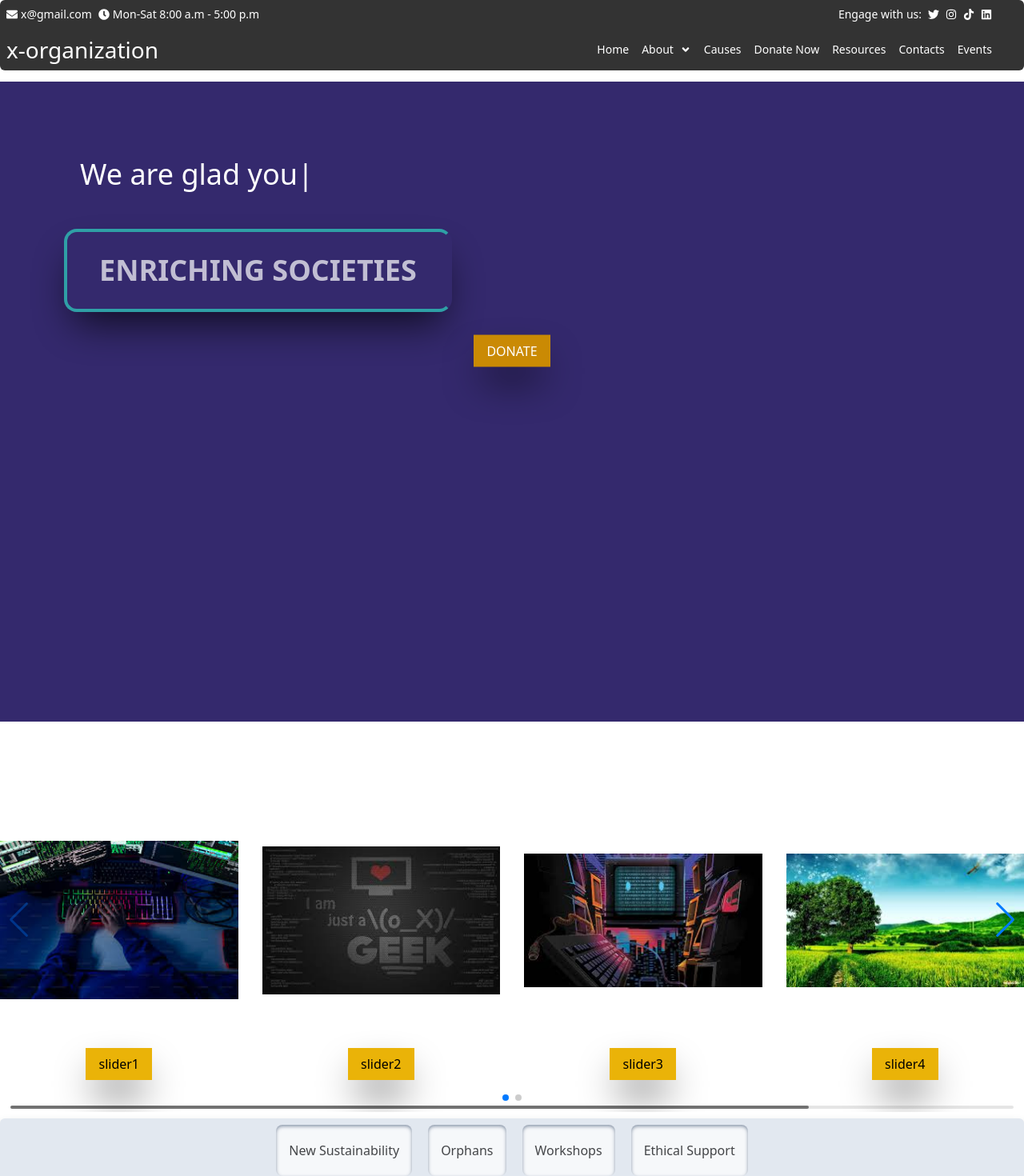
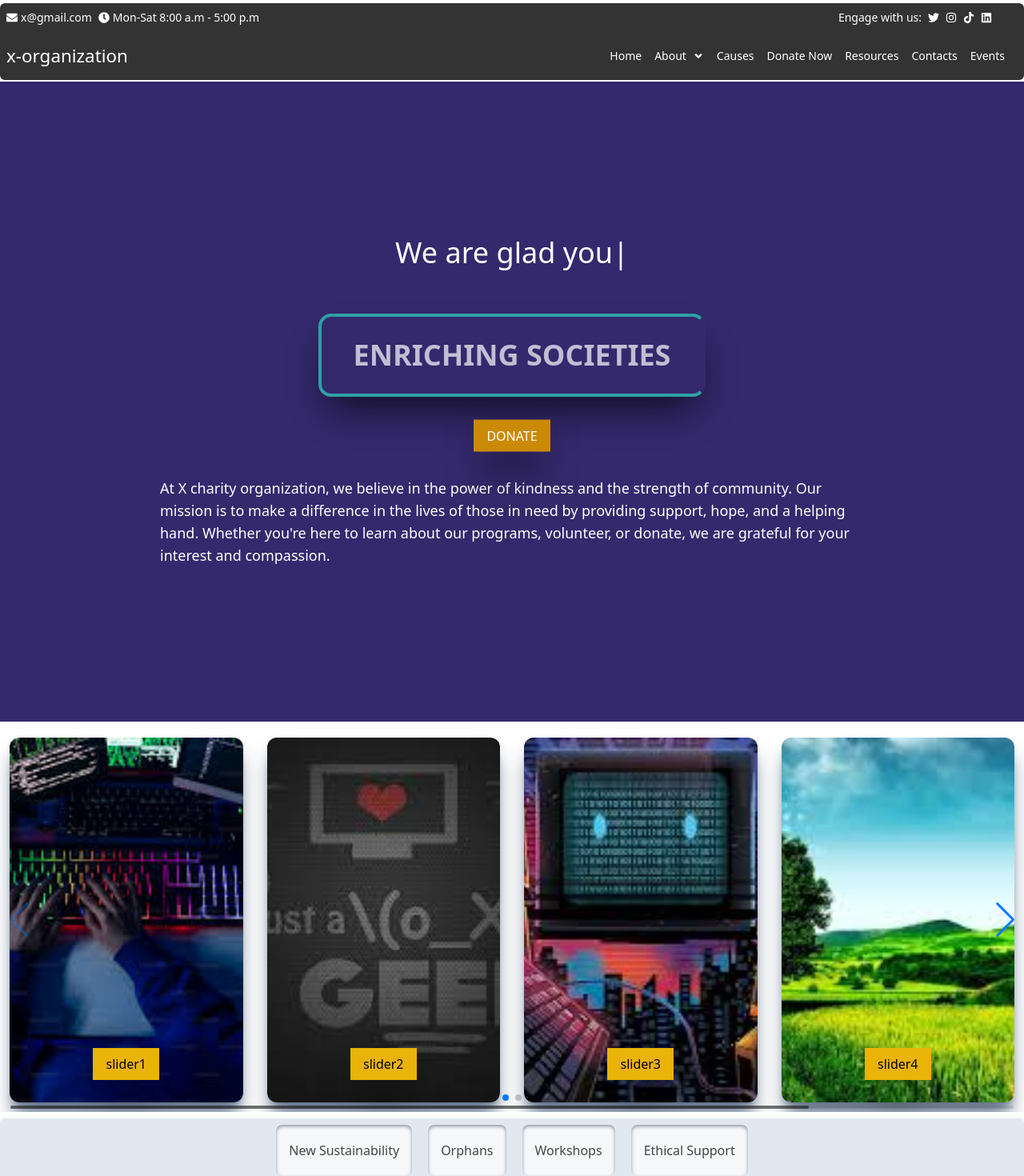
Before and after one commit to Anthony-mbaya/charity-site, a React (Vite) app: page / in a window 1280 px wide. Shown: the top 1470 px of the page at 80% size. Built offline with nearby package versions, Linux system fonts and the light colour scheme.

Commit message:
completed homepage mobile responsivity

```diff
--- a/src/components/dynamic_info/home_section.jsx
+++ b/src/components/dynamic_info/home_section.jsx
@@ -10,7 +10,7 @@ import { Navigation, Pagination, Scrollbar } from "swiper/modules";
 import slider_image_list from "./slider_images";
 import { updatesData } from "./updates";
 import { FaCalendar, FaDollarSign } from "react-icons/fa";
-import { ReactTyped } from 'react-typed';
+import { ReactTyped } from "react-typed";
 export const HomeSection = () => {
   return (
     <div className="home-section">
@@ -19,6 +19,13 @@ export const HomeSection = () => {
         <TypedComponent />
         <h1>ENRICHING SOCIETIES</h1>
         <button>DONATE</button>
+        <p className="image-container-text">
+          At <b>X charity organization</b>, we believe in the power of kindness and the
+          strength of community. Our mission is to make a difference in the
+          lives of those in need by providing support, hope, and a helping hand.
+          Whether you're here to learn about our programs, volunteer, or donate,
+          we are grateful for your interest and compassion.
+        </p>
       </div>
       {/* image slider with links to specific */}
       <ImageSlider />
@@ -69,16 +76,16 @@ export const HomeSection = () => {
     </div>
   );
 };
-function TypedComponent(){
-    return(
+function TypedComponent() {
+  return (
     <ReactTyped
-        strings={['Welcome to our website', 'We are glad you are here']}
+      strings={["Welcome to our website", "We are glad you are here"]}
       typeSpeed={100}
       backSpeed={50}
       loop
       className="typed-text"
     />
-    )
+  );
 }
 
 // image slider component
@@ -86,20 +93,29 @@ function ImageSlider() {
   return (
     <Swiper
       spaceBetween={30}
-      slidesPerView={4}
+      slidesPerView={1}
       navigation
       modules={[Navigation, Pagination, Scrollbar]}
       scrollbar={{ draggable: true }}
       pagination={{ clickable: true }}
       autoplay={{ delay: 500 }}
       className="mySwiper"
+      breakpoints={{
+        640: {
+          slidesPerView: 2,
+        },
+        768: {
+          slidesPerView: 3,
+        },
+        1024: {
+          slidesPerView: 4,
+        },
+      }}
     >
       {slider_image_list.map((image, index) => (
         <SwiperSlide key={index} className="swiperSlide">
           <img src={image.image} alt={image.alt} />
-          <button>
-            {image.btn_text}
-          </button>
+          <button>{image.btn_text}</button>
           <p>{image.text}</p>
         </SwiperSlide>
       ))}
@@ -125,7 +141,7 @@ function EventsTable() {
           <td>10:00 AM - 12:00 PM</td>
           <td>12/12/2024</td>
         </tr>
-        <hr />
+
         <tr>
           <td>Event 2</td>
           <td>12:00 AM - 2:00 PM</td>
--- a/src/components/footer.jsx
+++ b/src/components/footer.jsx
@@ -30,7 +30,7 @@ export const Footer = () => {
       {/* footer reach us section */}
       <div className="footer-reach-us">
         <h2>Reach us</h2>
-        <span>
+        <span className='reach-us-input' >
             <input type="email" name="email"  />
             <button>send</button>
         </span>
--- a/src/components/navbar.jsx
+++ b/src/components/navbar.jsx
@@ -1,19 +1,43 @@
 import { NavLink } from "react-router-dom";
-import { FaAngleDown, FaAngleUp } from 'react-icons/fa';
+import { FaAngleDown, FaHamburger, FaTimes } from "react-icons/fa";
 import { useState } from "react";
 export const Navbar = () => {
-    const [showArrow, setShowArrow] = useState(false);
+  const [showArrow, setShowArrow] = useState(false);
+  const [showMenu, setShowMenu] = useState(true);
   // component to handle single list item on navbar
+  const handleArrow = (e) => {
+    e.preventDefault();
+    setShowArrow((prev) => !prev);
+  };
+  const handleMouseEnter = () => {
+    setShowArrow(true);
+  };
+  const handleMouseLeave = () => {
+    setShowArrow(false);
+  };
   function NavListLink({ text, link, dropDown }) {
     return (
-      <li className="nav-link">
-        <NavLink to={link} className={'link'}>{text}
-            {dropDown && (
-                <FaAngleDown className="arrow-icon" onClick={() => setShowArrow(!showArrow)} />
-                )}
+      <li
+        className="nav-link"
+        onMouseEnter={dropDown ? handleMouseEnter : null}
+        onMouseLeave={dropDown ? handleMouseLeave : null}
+        //onClick={dropDown ? handleArrow : null}
+      >
+        <NavLink
+          to={link}
+          className={"link"}
+          onClick={dropDown ? handleArrow : null}
+        >
+          {text}
+          {dropDown && (
+            <FaAngleDown
+              className={`'arrow-icon' ${showArrow ? "rotate-180" : ""}`}
+              onClick={handleArrow}
+            />
+          )}
         </NavLink>
         {/*dropdown feature when user hovers on the link*/}
-        {dropDown && dropDown.length > 0 ? (
+        {dropDown && dropDown.length > 0 && showArrow ? (
           <ul className="dropdown">
             {dropDown.map((item, index) => (
               <li key={index}>
@@ -27,9 +51,41 @@ export const Navbar = () => {
       </li>
     );
   }
+  //component handling toggle sidebar
+  const toggleBar = () => {
+    setShowMenu(!showMenu);
+  };
+  function SideBar() {
+    return (
+      <div className="sidebar">
+        <ul className="nav-links">
+          <span className="close-sidebar">
+            <FaTimes size={30} onClick={toggleBar} />
+          </span>
+          <NavListLink link={"/"} text={"Home"} />
+          <NavListLink
+            link={"/about"}
+            text={"About"}
+            dropDown={[
+              { link: "/team", text: "Team" },
+              { link: "/contact", text: "Contact" },
+            ]}
+          />
+          <NavListLink link={"/causes"} text={"Causes"} />
+          <NavListLink link={"/donate-now"} text={"Donate Now"} />
+          <NavListLink link={"/resources"} text={"Resources"} />
+          <NavListLink link={"/contacts"} text={"Contacts"} />
+          <NavListLink link={"/events"} text={"Events"} />
+        </ul>
+      </div>
+    );
+  }
   return (
     <nav className="nav-container">
-      <div className="title">x-organization</div>
+      <h1 className="title">x-organization</h1>
+      <span className="hamburger-tag">
+        {showMenu && <FaHamburger onClick={toggleBar} size={25} />}
+      </span>
       <ul className="nav-links">
         <NavListLink link={"/"} text={"Home"} />
         <NavListLink
@@ -46,6 +102,7 @@ export const Navbar = () => {
         <NavListLink link={"/contacts"} text={"Contacts"} />
         <NavListLink link={"/events"} text={"Events"} />
       </ul>
+      {!showMenu && <SideBar />}
     </nav>
   );
 };
--- a/src/index.css
+++ b/src/index.css
@@ -3,20 +3,22 @@
 @tailwind utilities;
 
 .home-container{
-  @apply container mx-auto py-1
+  @apply w-full sm:container mx-auto py-1
 }
 /* platform links */
 .platform-links{
-  @apply container bg-black bg-opacity-80 text-white text-sm fixed top-0 left-0 right-0 mx-auto flex justify-between p-2 rounded-md rounded-b-none z-10
+  @apply w-screen h-fit sm:container bg-black bg-opacity-80 text-white;
+  @apply text-sm fixed top-1 inset-0 sm:mx-auto sm:flex justify-center sm:justify-between;
+  @apply p-2 sm:rounded-md sm:rounded-b-none z-10;
 }
 .platform-links1{
-  @apply flex gap-2
+  @apply flex justify-start gap-2
 }
 .platform-links1 span{
   @apply flex gap-1 justify-center items-center
 }
 .platform-links2 ul{
-  @apply flex gap-2 justify-center items-center px-8
+  @apply hidden sm:flex gap-2 justify-center items-center sm:px-8
 }
 .platform-links2 ul li:first-child{
   @apply hover:text-white cursor-text
@@ -26,13 +28,22 @@
 }
 /* navbar */
 .nav-container{
-  @apply bg-black bg-opacity-80 text-white text-sm mt-9 px-2 py-4 rounded-md rounded-t-none z-10 container fixed top-0 left-0 right-0 mx-auto flex justify-between items-center
+  @apply w-screen h-fit inset-0 bg-black bg-opacity-80 text-white text-sm;
+  @apply px-2 py-2 sm:py-4 sm:rounded-md sm:rounded-t-none z-10 sm:container;
+  @apply fixed top-[2.46rem] sm:top-10 sm:mx-auto flex justify-between items-center;
 }
 .title{
-  @apply text-[2em]
+  @apply text-[2em] sm:text-[1.6em] text-center py-4 sm:py-1 w-fit
 }
+.hamburger-tag{
+  @apply px-4 sm:hidden
+}
+.hamburger{
+  @apply text-2xl cursor-pointer text-white
+}
+/* normal navigation bart */
 .nav-links{
-  @apply flex flex-row gap-2 md:gap-4 px-8
+  @apply hidden sm:flex flex-row items-center justify-center gap-2 md:gap-4 px-8 sm:px-4 sm:text-sm
 }
 .nav-link{
   @apply relative block hover:text-slate-600 hover:underline
@@ -43,21 +54,40 @@
 .dropdown{
   @apply hidden absolute
 }
+.arrow-icon{
+  @apply transition-transform duration-300
+}
 .nav-link:hover .dropdown{
   @apply block transition-transform duration-1000 ease-in-out
 }
 .dropdown li{
   @apply hover:text-slate-600 text-white
 }
+/* sidebar navigation bar */
+.sidebar{
+  @apply sm:hidden w-1/3 h-screen bg-slate-800 bg-opacity-90 text-white fixed top-[6.5rem] left-0;
+}
+.sidebar .nav-links{
+  @apply flex flex-col gap-2 items-start text-xl px-4 py-4 pl-8
+}
+.sidebar .dropdown{
+  @apply hidden absolute ml-8 px-3 py-2 z-10 w-fit bg-slate-900 opacity-100
+}
+.sidebar .dropdown li{
+  @apply hover:text-slate-600 text-white py-1
+}
+.close-sidebar{
+  @apply w-full flex justify-end mx-auto
+}
 /* home section with dynamic details */
 .home-section{
-  @apply container mx-auto mt-[5.4rem] py-3
+  @apply sm:container w-full mx-auto mt-[5.4rem] sm:mt-[5.4rem] py-3
 }
 .image-container{
-  @apply bg-[#34296d] h-screen text-white px-20 py-20 flex flex-col gap-3
+  @apply bg-[#34296d] h-screen text-white px-20 py-20 flex flex-col justify-center items-center gap-3
 }
 .typed-text{
-  @apply text-4xl font-extralight font-sans px-5 py-4 rounded-2xl
+  @apply text-2xl sm:text-4xl font-extralight font-sans px-5 py-2 sm:py-2 rounded-2xl h-10 sm:h-16 my-2
 }
 .image-container h1{
   @apply text-4xl font-bold font-sans py-7 px-10 border-4 shadow-2xl shadow-black rounded-2xl border-r-transparent border-teal-400 w-fit animate-pulse my-5
@@ -65,14 +95,24 @@
 .image-container button{
   @apply bg-yellow-600 w-fit px-4 py-2 mx-auto shadow-2xl shadow-black animate-bounce hover:bg-yellow-900
 }
+.image-container-text{
+  @apply text-[1.3rem] sm:text-sm md:text-lg font-light font-sans px-2 py-4 sm:w-4/5
+}
+/* swiper compinent */
+.swiper-container{
+  @apply w-full h-auto
+}
+.swipe-slide{
+  @apply flex justify-center items-center
+}
 .mySwiper{
-  @apply h-[60vh] w-full my-2 py-3
+  @apply px-3 h-[50vh] sm:h-[60vh] w-full my-2 py-3
 }
 .swiperSlide{
-  @apply h-full w-full flex flex-col justify-center items-center
+  @apply h-1/2 my-auto sm:h-full w-full flex flex-col justify-center items-center
 }
 .swiperSlide img{
-  @apply object-cover object-center w-[32rem]
+  @apply object-cover object-center mx-auto h-full w-[50rem] sm:w-[32rem] rounded-xl shadow-xl shadow-slate-500
 }
 .swiperSlide button{
   @apply fixed bottom-7 bg-yellow-500 hover:bg-yellow-800 w-fit px-4 py-2 mx-auto shadow-2xl shadow-black
@@ -82,10 +122,10 @@
 }
 /*services section*/
 .services{
-  @apply container w-full py-2 bg-slate-200 flex flex-row justify-center items-center gap-5 rounded-md shadow-lg shadow-slate-700
+  @apply sm:container w-screen py-2 bg-slate-200 flex flex-col sm:flex-row justify-center items-center gap-5 rounded-md shadow-lg shadow-slate-700
 }
 .services li{
-  @apply px-4 py-5 bg-white rounded-lg shadow-inner shadow-slate-500 animate-pulse
+  @apply w-1/2 sm:w-auto text-center px-4 py-5 bg-white rounded-lg shadow-inner shadow-slate-500 animate-pulse
 }
 /*volunteer*/
 .volunteer{
@@ -111,10 +151,10 @@
 }
 /* support section */
 .support{
-  @apply container h-[70vh] bg-slate-300 flex justify-around items-center p-3
+  @apply sm:container h-[70vh] bg-slate-300 flex flex-col sm:flex-row justify-around items-center p-3
 }
 .support1{
-  @apply bg-white w-2/5 p-5 flex flex-col justify-center gap-6 h-4/5 items-center shadow-xl shadow-slate-600 rounded-xl
+  @apply bg-white bg-opacity-70 sm:w-2/5 p-2 sm:p-5 flex flex-col justify-center gap-6 h-3/5 sm:h-4/5 items-center shadow-xl shadow-slate-600 rounded-xl
 }
 .support1 h1{
   @apply text-center text-2xl text-green-500 font-bold border-b-2 border-green-600 w-fit
@@ -130,7 +170,7 @@
 }
 /* events section table */
 .events{
-  @apply container w-10/12 mx-auto py-4 bg-green-500 flex flex-col justify-around my-3 rounded-xl shadow-xl shadow-gray-500 px-2
+  @apply sm:container w-full sm:w-10/12 mx-auto py-4 bg-green-500 flex flex-col justify-around my-3 rounded-xl shadow-xl shadow-gray-500 px-2
 }
 .events thead tr{
   @apply flex justify-between items-center
@@ -145,11 +185,11 @@
   @apply flex justify-between items-center bg-green-950
   }
 .events td{
-    @apply text-white font-light w-full text-center
+    @apply text-white font-light w-full text-center text-sm
 }
 /* contribution plans */
 .contribution-plan{
-  @apply container text-sm w-full h-[60vh] mx-auto grid grid-cols-3 items-center
+  @apply sm:container text-sm w-full sm:h-[60vh] mx-auto grid grid-cols-1 md:grid-cols-2 lg:grid-cols-3 gap-5 md:gap-3 items-center
 }
 .plan{
   @apply bg-gradient-to-r from-slate-200 via-transparent to-slate-200 max-w-[1240px] w-4/6 px-4 py-8 shadow-2xl shadow-slate-600 rounded-lg hover:scale-105 duration-300 mx-auto hover:opacity-90 cursor-context-menu flex flex-col justify-center items-center gap-3
@@ -174,7 +214,7 @@
 }
 /* steps */
 .steps-to-follow{
-  @apply container w-8/12 mx-auto my-2 py-4 flex gap-16
+  @apply sm:container sm:w-8/12 mx-auto my-2 py-4 px-4 flex flex-col gap-5 sm:flex-row sm:gap-16
 }
 .step1{
   @apply bg-green-500 p-4 flex gap-5 justify-center items-center rounded-md shadow-lg shadow-slate-500
@@ -190,13 +230,13 @@
 }
 /* join sectiopn */
 .join{
-  @apply flex flex-row
+  @apply flex flex-col sm:flex-row px-4
 }
 .join img{
-  @apply w-2/3 h-1/2
+  @apply sm:w-2/3 h-1/2
 }
 .join-info{
-  @apply bg-home_bg opacity-70 text-white text-center flex flex-col gap-3 justify-center items-center
+  @apply bg-home_bg opacity-70 py-4 text-white text-center flex flex-col gap-3 justify-center items-center
 }
 .join-info h1{
   @apply text-xl font-bold my-2
@@ -209,7 +249,7 @@
 }
 /* updates and news */
 .updates-news{
-  @apply container bg-slate-300 mt-4 py-4 mx-auto flex flex-col gap-3 justify-center items-center
+  @apply sm:container bg-slate-300 mt-4 py-4 mx-auto flex flex-col gap-3 justify-center items-center;
 }
 .update-info{
   @apply text-center
@@ -221,7 +261,7 @@
   @apply w-3/5 mx-auto my-2 text-blue-600
 }
 .updates-list{
-  @apply grid grid-cols-4 gap-10 mx-auto w-full
+  @apply grid grid-cols-1 md:grid-cols-2 lg:grid-cols-4 gap-10 mx-auto w-full
 }
 .update-item{
   @apply w-4/5 h-fit mx-auto
@@ -240,13 +280,13 @@
 }
 /* footer section */
 .footer{
-  @apply container text-sm pt-3 mx-auto bg-slate-900  text-white flex flex-col
+  @apply sm:container text-sm pt-3 mx-auto bg-slate-900  text-white flex flex-col
 }
 .footer-container{
-  @apply flex flex-row mx-auto
+  @apply flex flex-col sm:flex-row mx-auto
 }
 .footer-container div{
-  @apply w-1/4 mx-auto flex flex-col justify-start items-center py-5 px-3
+  @apply w-3/4 sm:w-1/4 mx-auto flex flex-col justify-start items-start sm:items-center py-5 px-3
 }
 .footer-container h2{
   @apply text-2xl py-3
@@ -260,11 +300,14 @@
 .footer-contacts li{
   @apply flex justify-start items-center gap-2
 }
+.reach-us-input{
+  @apply w-full flex flex-col items-center justify-center gap-2 sm:flex-row p-2 rounded-lg
+}
 .footer-reach-us input{
-  @apply h-8 px-2 mr-2 text-black rounded-lg
+  @apply h-8 px-2 mr-2 text-black rounded-lg w-full
 }
 .footer-reach-us button{
-  @apply bg-green-600 text-white p-2 rounded-lg
+  @apply bg-green-600 text-white p-2 rounded-lg w-full
 }
 .footer-gallery-section{
   @apply flex flex-col items-center justify-start
```
Lines whose indentation alone changed are shown as unchanged.
